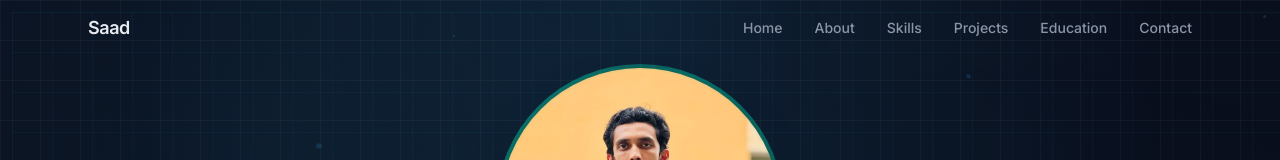
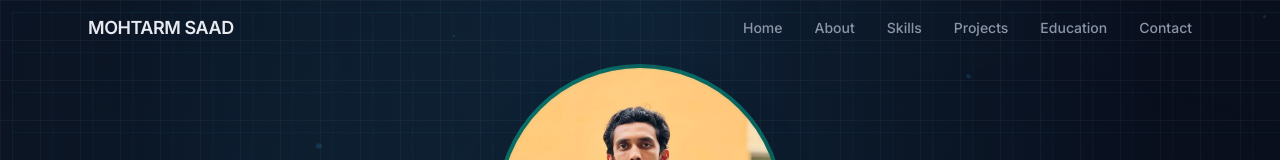
Before and after one commit to Im-Saad08/Saad-Portfolio, a React (Vite) app: page / in a window 1280 px wide. Shown: the top 160 px of the page. Built offline with nearby package versions, Linux system fonts and the light colour scheme.

Commit message:
Adjustments for button positions

```diff
--- a/src/components/Footer.jsx
+++ b/src/components/Footer.jsx
@@ -1,5 +1,5 @@
 import { useIntersectionObserver } from "../hooks/useIntersectionObserver";
-import { GitBranch, User, Mail, Heart, Code2 } from "lucide-react";
+import { GitBranch, Mail, Heart, Code2 } from "lucide-react";
 import { personalInfo, navItems } from "../data/portfolio";
 
 export function Footer() {
@@ -18,8 +18,8 @@ export function Footer() {
         <div className="flex flex-col md:flex-row items-center justify-between gap-6">
           <div className="flex items-center gap-2 text-text-muted text-sm">
             <Code2 size={16} className="text-accent" aria-hidden="true" />
-            <span className="font-medium text-text">Saad</span>
-            <span className="hidden sm:inline">— Computer Engineering Student</span>
+            <span className="font-medium text-text">MOHTARM SAAD</span>
+            <span className="hidden sm:inline">— {personalInfo.domain}</span>
           </div>
 
           <nav className="flex flex-wrap items-center justify-center gap-6" aria-label="Footer navigation">
@@ -51,21 +51,12 @@ export function Footer() {
             >
               <GitBranch size={18} />
             </a>
-            <a
-              href={personalInfo.linkedin}
-              target="_blank"
-              rel="noopener noreferrer"
-              className="p-2 rounded-lg text-text-muted hover:text-text hover:bg-border transition-colors focus-visible"
-              aria-label="LinkedIn"
-            >
-              <User size={18} />
-            </a>
           </div>
         </div>
 
         <div className="mt-8 pt-8 border-t border-border flex flex-col md:flex-row items-center justify-between gap-4">
           <p className="text-sm text-text-subtle text-center md:text-left">
-            © {currentYear} Saad. Built with React, Vite & Tailwind CSS.
+            © {currentYear} MOHTARM SAAD. Built with React, Vite & Tailwind CSS.
           </p>
           <p className="text-sm text-text-subtle text-center md:text-right flex items-center justify-center md:justify-end gap-1.5">
             Crafted with
--- a/src/components/Navbar.jsx
+++ b/src/components/Navbar.jsx
@@ -1,6 +1,6 @@
 import { useState, useEffect } from "react";
 import { navItems } from "../data/portfolio";
-import { Menu, X, ChevronDown } from "lucide-react";
+import { Menu, X } from "lucide-react";
 import { useScrollPosition } from "../hooks/useIntersectionObserver";
 
 export function Navbar() {
@@ -30,8 +30,9 @@ export function Navbar() {
             href="#home"
             className="font-semibold text-lg text-text tracking-tight focus-visible"
             onClick={closeMenu}
+            aria-label="Go to homepage"
           >
-            Saad
+            MOHTARM SAAD
           </a>
 
           <div className="hidden md:flex items-center gap-8">
```
